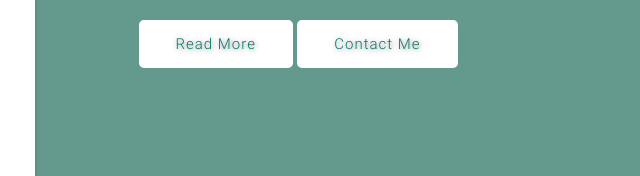
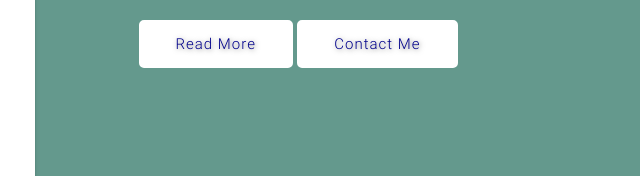
Before and after one commit to Moksh5311/Moksh5311.github.io, a plain HTML site: page index.html in a window 1280 px wide. In both pictures the pointer is over the link "Contact Me". Shown: the part 345-521 px from the top of the page, 155-795 px from the left. Drawn offline with nearby package versions, Linux system fonts and the light colour scheme.

```diff
--- a/assets/css/style.css
+++ b/assets/css/style.css
@@ -85,7 +85,7 @@
   position: relative;
   padding: 11px 35px;
   background: #fff;
-  color: #00796b;
+  color: #00008B;
   border: 2px solid #fff;
   font-weight: 600;
   font-size: 15px;
@@ -116,7 +116,7 @@
 }
 
 .contactme:hover{
-  color: #00796b;
+  color: #00008B;
   background-color: white;
 }
 /* main body */
```
